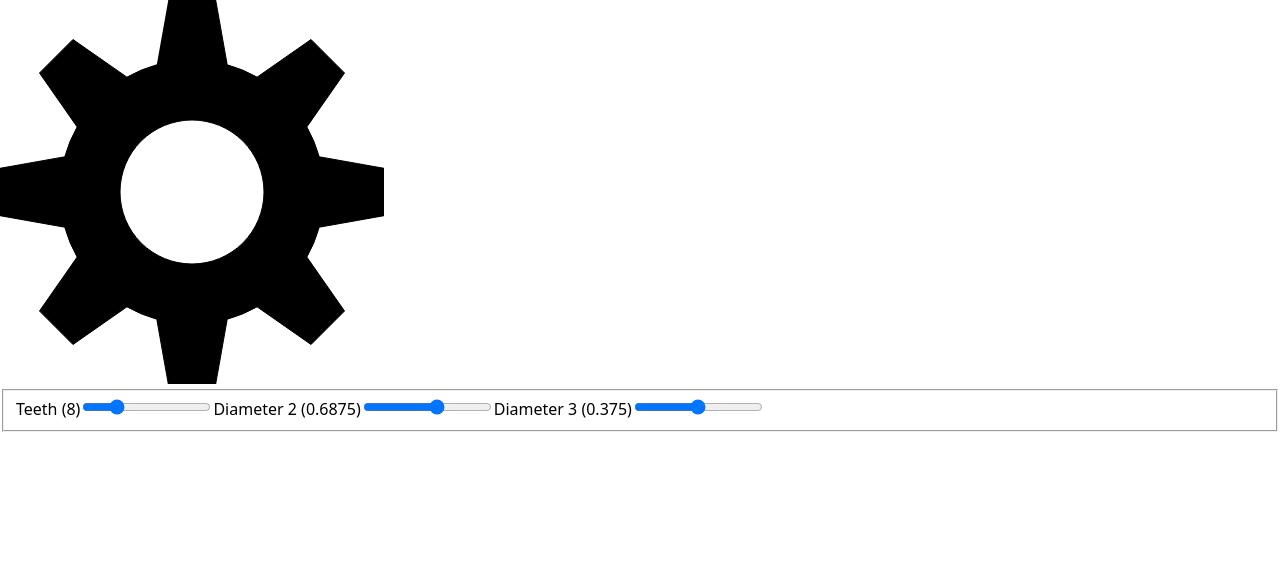
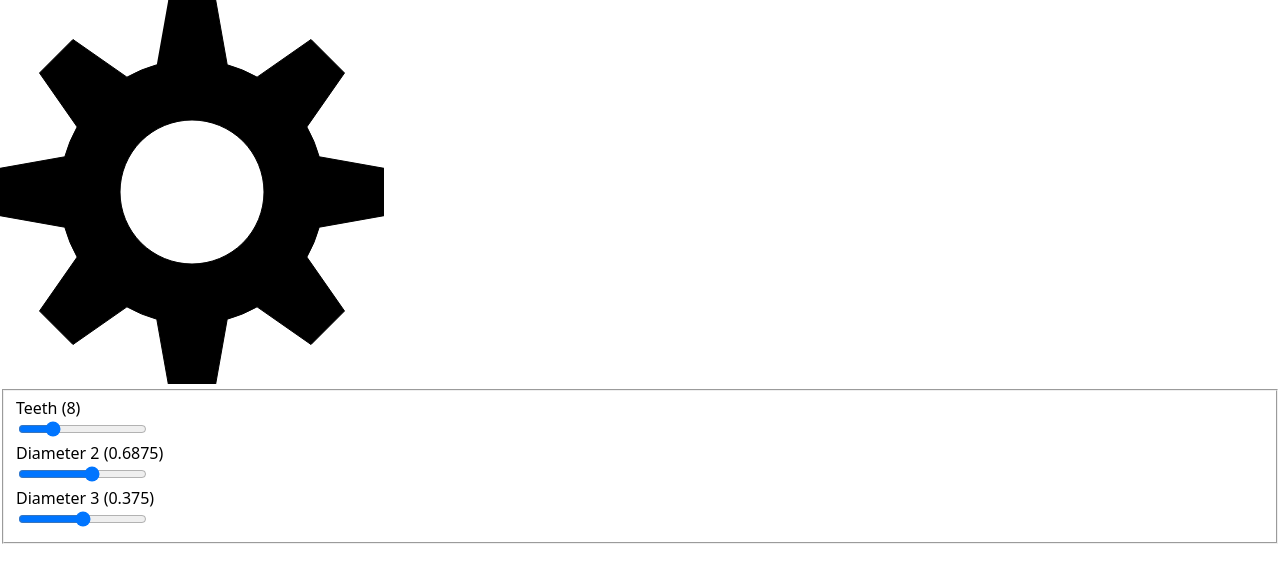
Before and after one commit to ahuth/cog, a React (Create React App) app: page / in a window 1280 px wide. Shown: the top 582 px of the page. Built offline with nearby package versions, Linux system fonts and the light colour scheme.

Commit message:
Tweak styling of the controls

```diff
--- a/src/components/controls.jsx
+++ b/src/components/controls.jsx
@@ -10,12 +10,24 @@ export default function Controls({
 }) {
   return (
     <fieldset>
-      <label htmlFor="teeth">Teeth ({teeth})</label>
-      <input id="teeth" onChange={onTeethChange} min="3" max="24" type="range" value={teeth} />
-      <label htmlFor="teeth">Diameter 2 ({diameter2})</label>
-      <input id="d2" onChange={onDiameter2Change} min="0.25" max="1" step="0.03125" type="range" value={diameter2} />
-      <label htmlFor="teeth">Diameter 3 ({diameter3})</label>
-      <input id="d3" onChange={onDiameter3Change} min="0" max="0.75" step="0.03125" type="range" value={diameter3} />
+      <div>
+        <label htmlFor="teeth" style={styles.label}>Teeth ({teeth})</label>
+        <input id="teeth" onChange={onTeethChange} min="3" max="24" type="range" value={teeth} />
+      </div>
+      <div>
+        <label htmlFor="teeth" style={styles.label}>Diameter 2 ({diameter2})</label>
+        <input id="d2" onChange={onDiameter2Change} min="0.25" max="1" step="0.03125" type="range" value={diameter2} />
+      </div>
+      <div>
+        <label htmlFor="teeth" style={styles.label}>Diameter 3 ({diameter3})</label>
+        <input id="d3" onChange={onDiameter3Change} min="0" max="0.75" step="0.03125" type="range" value={diameter3} />
+      </div>
     </fieldset>
   );
 }
+
+const styles = {
+  label: {
+    display: 'block',
+  },
+};
```
